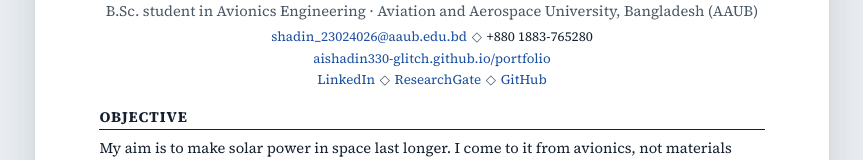
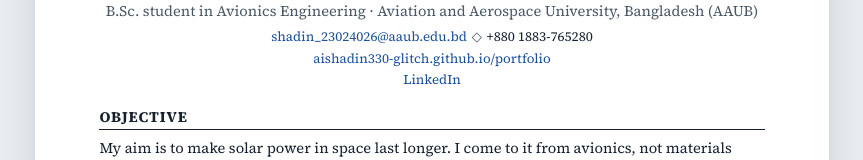
Before and after one commit to aishadin330-glitch/portfolio, a plain HTML site: page cv.html in a window 1280 px wide. Shown: the part 123-283 px from the top of the page, without its empty margins (208-1071 px from the left). Drawn offline with Linux system fonts and the light colour scheme.

Commit message:
Remove ResearchGate and GitHub from the CV header
Co-Authored-By: Claude Sonnet 5.5 <noreply@anthropic.com>

```diff
--- a/cv.html
+++ b/cv.html
@@ -62,7 +62,7 @@ dl.k dd{margin:0}
   <h1>Asiq Iqbal Shadin</h1>
   <p class="sub">B.Sc. student in Avionics Engineering · Aviation and Aerospace University, Bangladesh (AAUB)</p>
   <p class="contact"><span class="nb"><a href="mailto:shadin_23024026@aaub.edu.bd">shadin_23024026@aaub.edu.bd</a></span><span>◇</span><span class="nb">+880 1883-765280</span><br>
-  <span class="nb"><a href="https://aishadin330-glitch.github.io/portfolio/">aishadin330-glitch.github.io/portfolio</a></span><br><span class="nb"><a href="https://www.linkedin.com/in/asiq-iqbal-shadin">LinkedIn</a></span><span>◇</span><span class="nb"><a href="https://www.researchgate.net/profile/Asiq-Iqbal-Shadin">ResearchGate</a></span><span>◇</span><span class="nb"><a href="https://github.com/aishadin330-glitch">GitHub</a></span></p>
+  <span class="nb"><a href="https://aishadin330-glitch.github.io/portfolio/">aishadin330-glitch.github.io/portfolio</a></span><br><span class="nb"><a href="https://www.linkedin.com/in/asiq-iqbal-shadin">LinkedIn</a></span></p>
 </header>
 
 <section>
```
Also changed, not shown: 1 other file.
